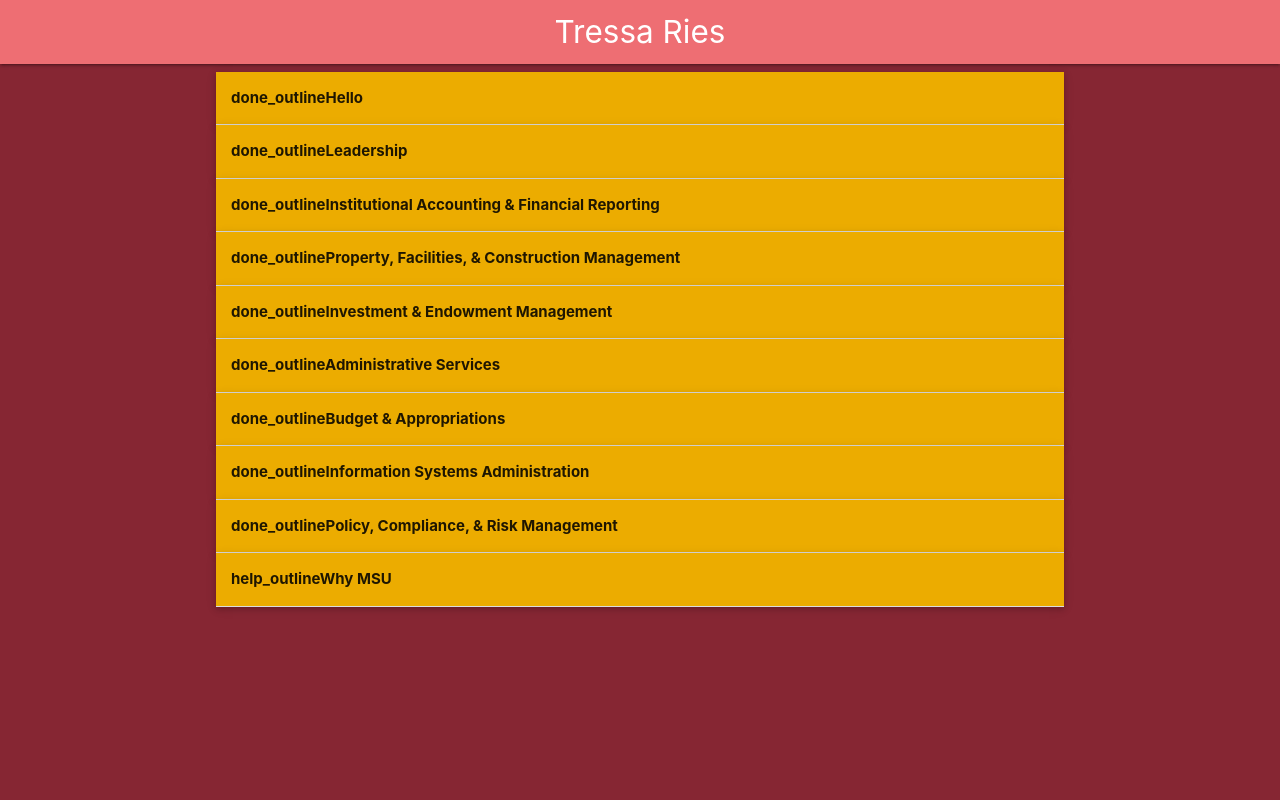
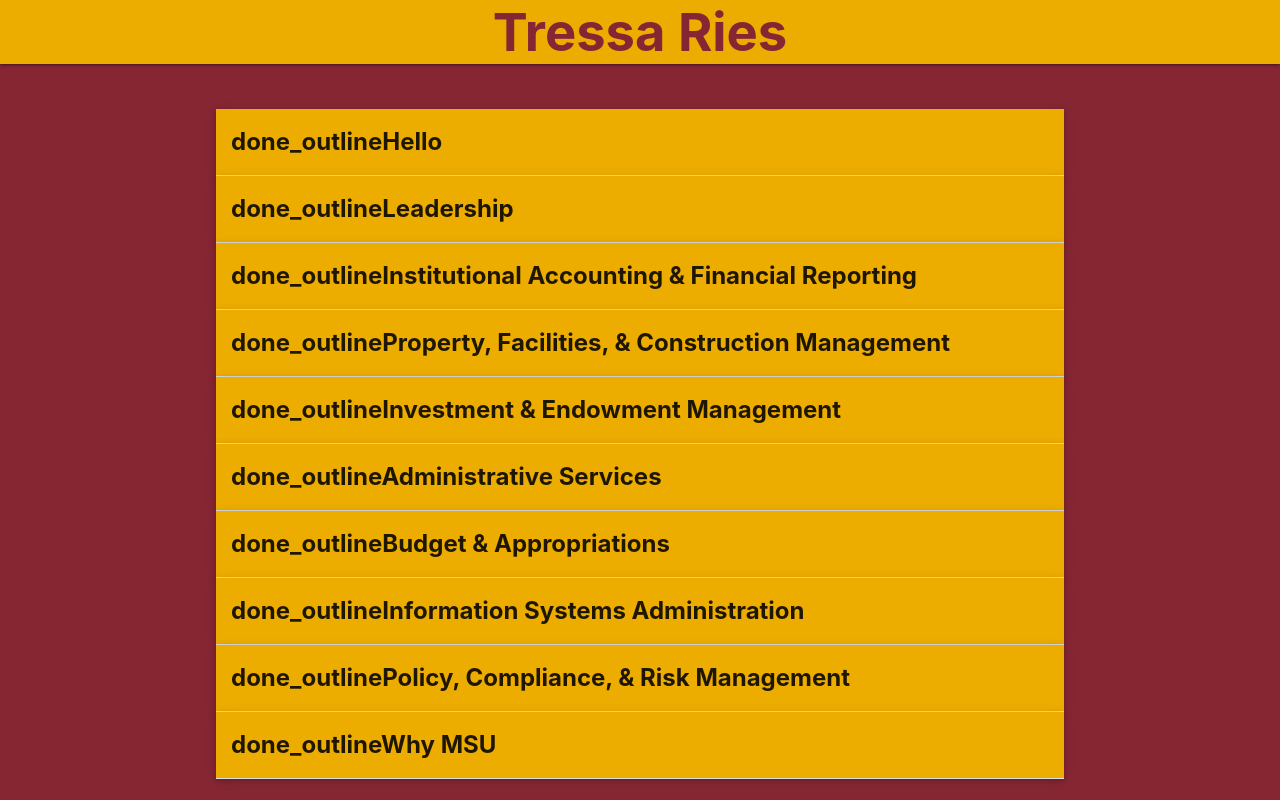
Before and after one commit to dtries/t-msu, a React (Create React App) app: page / in a window 1280 px wide. Built offline with nearby package versions, Linux system fonts and the light colour scheme.

Commit message:
Basic Text and Formatting Complete

```diff
--- a/public/index.html
+++ b/public/index.html
@@ -29,7 +29,7 @@
       work correctly both with client-side routing and a non-root public URL.
       Learn how to configure a non-root public URL by running `npm run build`.
     -->
-    <title>T</title>
+    <title>T. Ries</title>
   </head>
   <body>
     <noscript>You need to enable JavaScript to run this app.</noscript>
--- a/src/App.css
+++ b/src/App.css
@@ -7,12 +7,35 @@
   background-color: #862633;
 }
 
+.collapsible {
+  margin-top: 5%;
+}
+
 .collapsible-header {
   background-color: #ecac00;
   font-weight: bold;
+  font-size: 160%;
 }
 
 .collapsible-body {
   color: #ecac00;
   font-weight: bold;
+  font-size: 150%;
+  text-align: left;
+  text-shadow:
+  1px 3px 0 #000,
+-1px -1px 0 #000,
+ 1px -1px 0 #000,
+ -1px 1px 0 #000,
+  1px 1px 0 #000;
 }
+
+.nav-wrapper {
+  background-color: #ecac00;
+}
+
+span.brand-logo {
+  color: #862633;
+  font-weight: bolder;
+  font-size: 350%;
+}
--- a/src/App.js
+++ b/src/App.js
@@ -12,16 +12,19 @@
           Tressa Ries
         </span>
         } centerLogo>
-
       </Navbar>
-
       <div className="container">
         <Collapsible popout>
             <CollapsibleItem header="Hello" icon="done_outline">
-          Better safe than sorry. That's my motto.
-          </CollapsibleItem>
+              <ul>
+                <li>Ties To North Texas</li>
+                <li>Family</li>
+              </ul>            </CollapsibleItem>
             <CollapsibleItem header="Leadership" icon="done_outline">
-          Yeah, you do seem to have a little 'shit creek' action going.
+              <ul>
+                <li>Collaborative Approach Preferred, Multidimensional As Apropos </li>
+                <li>Team Building and Staff Development</li>
+              </ul>
             </CollapsibleItem>
             <CollapsibleItem header="Institutional Accounting & Financial Reporting" icon="done_outline">
               <ul>
@@ -70,12 +73,14 @@
                   <li>Mitigated Risk through Policy and Insurance Review</li>
               </ul>
             </CollapsibleItem>
-          <CollapsibleItem header="Why MSU" icon="help_outline">
-          You know, FYI, you can buy a paddle. Did you not plan for this contingency?
+            <CollapsibleItem header="Why MSU" icon="done_outline">
+              <ul>
+                  <li>Affordable Libral Arts Education</li>
+                  <li>Focus on Building a Strong, Diverse and Vibrant University Community</li>
+                  <li>Collegial Administrative Culture</li>
+              </ul>
             </CollapsibleItem>
         </Collapsible>
-
-
       </div>
     </div>
   );
```
Also changed, not shown: 1 other file (tests, documents, lock files or other folders). Lines whose indentation alone changed are shown as unchanged.
